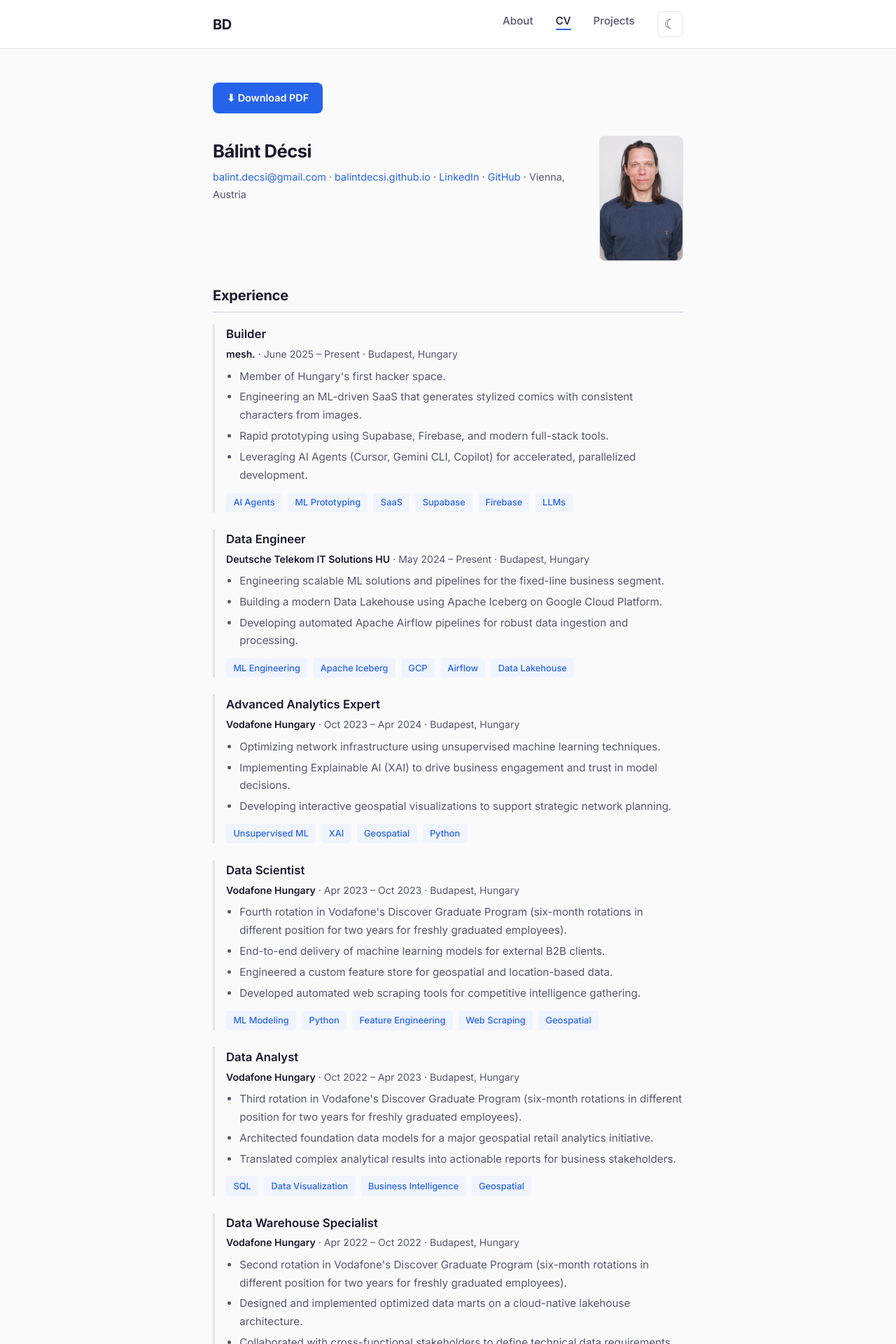
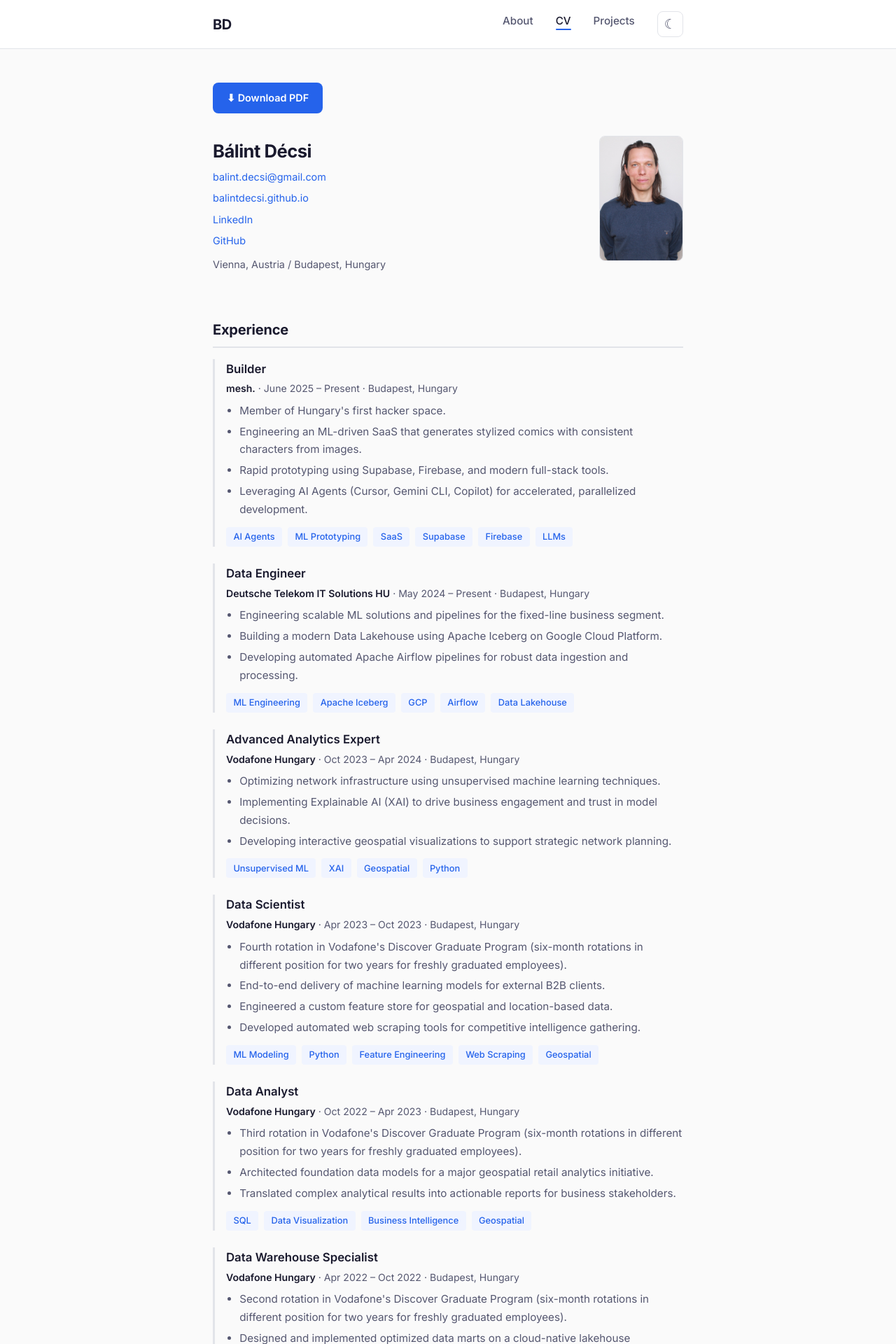
Before and after one commit to balintdecsi/balintdecsi.github.io, a Jekyll site: the page built from cv.html, in a window 1280 px wide. Shown: the top 1920 px of the page at 70% size. Built offline with Jekyll 4.4.1, drawn with Linux system fonts in a browser that asks for light colours.

Commit message:
Enhance CV layout and styling for better PDF generation
- Adjusted CSS for .cv-tags and .cv-tag to improve spacing and display properties.
- Updated .cv-name and .cv-contact styles for better alignment and layout.
- Added .cv-location class for improved location display.
- Implemented break-inside and page-break-inside properties to prevent splitting of content during PDF generation.

```diff
--- a/assets/css/style.css
+++ b/assets/css/style.css
@@ -315,6 +315,16 @@ a:hover {
   color: var(--color-text-secondary) !important;
 }
 
+.force-light .cv-tags {
+  /* html2pdf can split flex rows awkwardly; inline flow is more stable. */
+  display: block;
+}
+
+.force-light .cv-tag {
+  /* Recreate spacing previously provided by flex `gap`. */
+  margin: 0 0.5rem 0.5rem 0;
+}
+
 .cv-name {
   font-size: 1.6rem;
   font-weight: 700;
@@ -326,10 +336,27 @@ a:hover {
   font-size: 0.9rem;
   color: var(--color-text-secondary);
   margin-bottom: 2rem;
+  display: flex;
+  flex-direction: column;
+  align-items: flex-start;
+  gap: 0.35rem;
 }
 
 .cv-contact a {
   color: var(--color-accent);
+}
+
+.cv-location {
+  margin-top: 0.25rem;
+}
+
+.cv-entry,
+.cv-section,
+.cv-tags,
+.cv-plain-list li {
+  /* Helps html2pdf avoid splitting tag/list blocks mid-item. */
+  break-inside: avoid;
+  page-break-inside: avoid;
 }
 
 .cv-plain-list {
--- a/cv.html
+++ b/cv.html
@@ -13,11 +13,11 @@ title: CV
   <div class="cv-header-content">
     <h1 class="cv-name">Bálint Décsi</h1>
     <p class="cv-contact">
-      <a href="mailto:balint.decsi@gmail.com">balint.decsi@gmail.com</a> &middot;
-      <a href="https://balintdecsi.github.io">balintdecsi.github.io</a> &middot;
-      <a href="https://www.linkedin.com/in/balintdecsi4b6b53183">LinkedIn</a> &middot;
-      <a href="https://github.com/balintdecsi">GitHub</a> &middot;
-      Vienna, Austria
+      <a href="mailto:balint.decsi@gmail.com">balint.decsi@gmail.com</a>
+      <a href="https://balintdecsi.github.io">balintdecsi.github.io</a>
+      <a href="https://www.linkedin.com/in/balintdecsi4b6b53183">LinkedIn</a>
+      <a href="https://github.com/balintdecsi">GitHub</a>
+      <span class="cv-location">Vienna, Austria / Budapest, Hungary</span>
     </p>
   </div>
   <img src="{{ '/assets/pictures/profile.jpg' | relative_url }}" alt="Bálint Décsi" class="cv-profile-img">
@@ -219,7 +219,7 @@ title: CV
 
     html2pdf()
       .set({
-        margin:       [12, 14, 12, 14],
+        margin:       [12, 14, 16, 14],
         filename:     'Balint_Decsi_CV.pdf',
         image:        { type: 'jpeg', quality: 0.98 },
         html2canvas:  { scale: 2, useCORS: true, backgroundColor: '#ffffff' },
```
